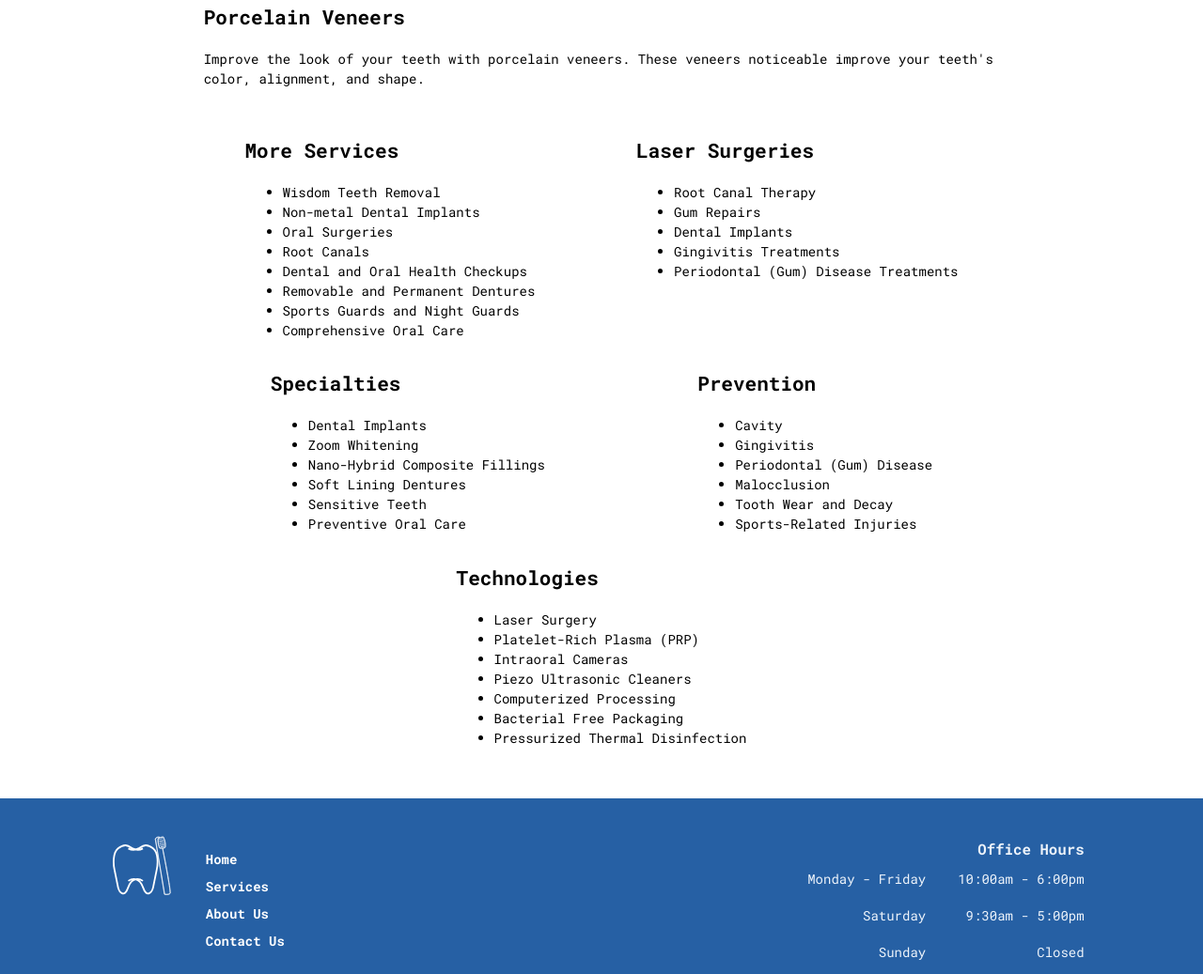
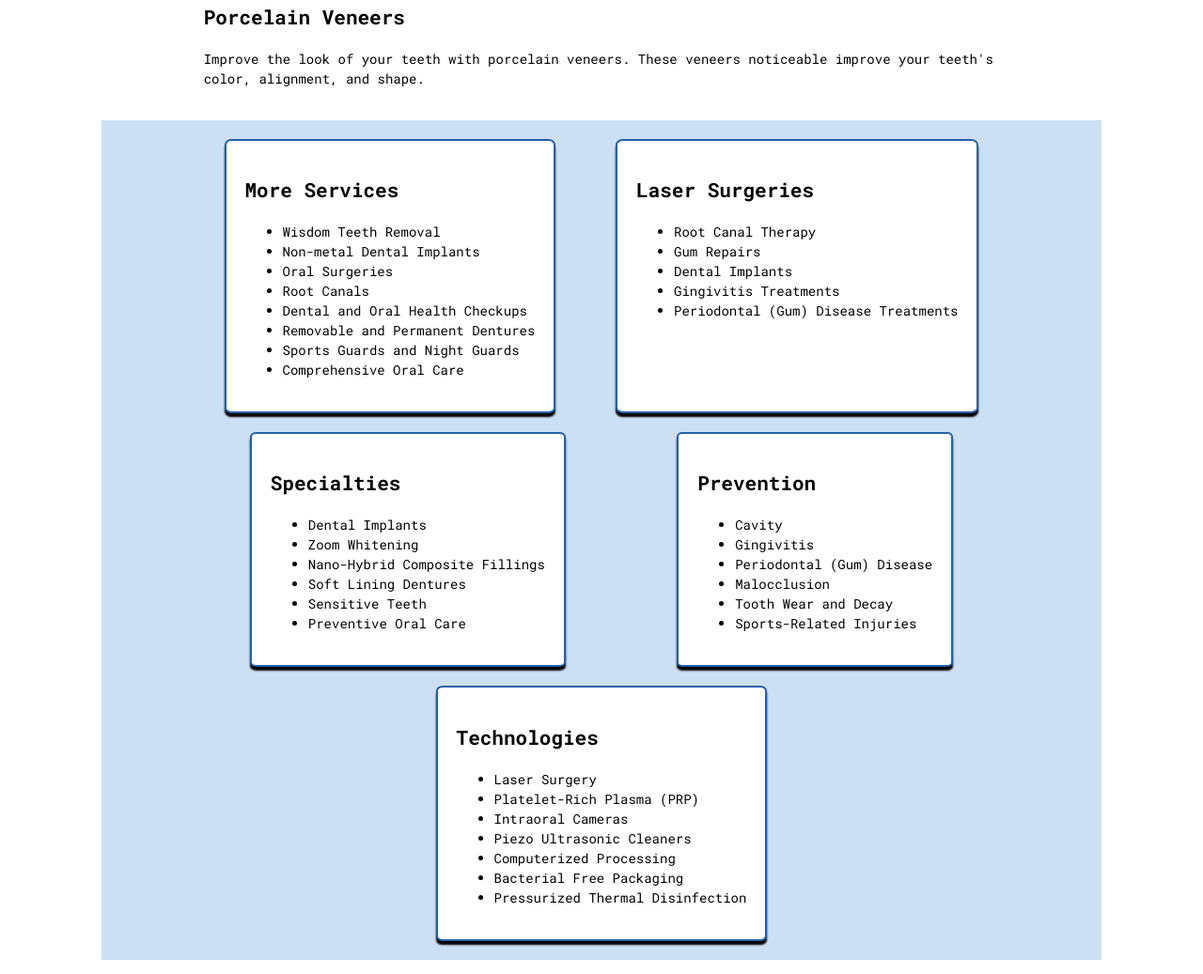
Before and after one commit to Kokoyam/kokoyam.github.io, a plain HTML site: page services.html in a window 1280 px wide. Shown: the part 1157-2194 px from the top of the page at 94% size. Drawn offline with Linux system fonts and the light colour scheme; a web font is replaced by a local one.

Commit message:
Added styling for the service lists on the services page

```diff
--- a/services.html
+++ b/services.html
@@ -108,6 +108,8 @@
           These veneers noticeable improve your teeth's color, alignment, and shape.
         </p>
       </div>
+
+      <div id="rect4"></div>
 
       <article id="servicelists">
         <article>
--- a/styles/services.css
+++ b/styles/services.css
@@ -1,10 +1,25 @@
-/* -- Service Lists Formatting -- */
+/* -- Rectangle Formatting -- */
+
+#rect4 {
+    background-color: #CDDFF3; /* Columbia Blue */
+}
+
+/* -- Service Lists -- */
 
 #servicelists {
     display: flex;
     flex-wrap: wrap;
-    column-gap: 20px;
-    margin-bottom: 20px;
+    gap: 20px;
+    margin: 20px 0px 20px 0px;
+}
+
+#servicelists > * {
+    border: 2px solid #2660A4; /* Lapis Lazuli */
+    padding: 20px;
+    background-color: white;
+    box-shadow: 0px 4px 2px;
+    border-radius: 2%;
+    width: 400px;
 }
 
 /* For 720p+ screens */
@@ -12,15 +27,27 @@
     #servicelists {
         justify-content: space-around;
     }
+
+    #servicelists > * {
+        width: initial;
+    }
 }
 
 /* -- Main Sublayout -- */
 
 /* -- Mobile Layout -- */
 
+#rect4 {
+    grid-row: 2;
+}
+
 #servicedescs,
 #servicelists {
     grid-column: col-start 2 / span 10;
+}
+
+#servicelists {
+    grid-row: 2;
 }
 
 /* -- 720p Layout -- */
```
